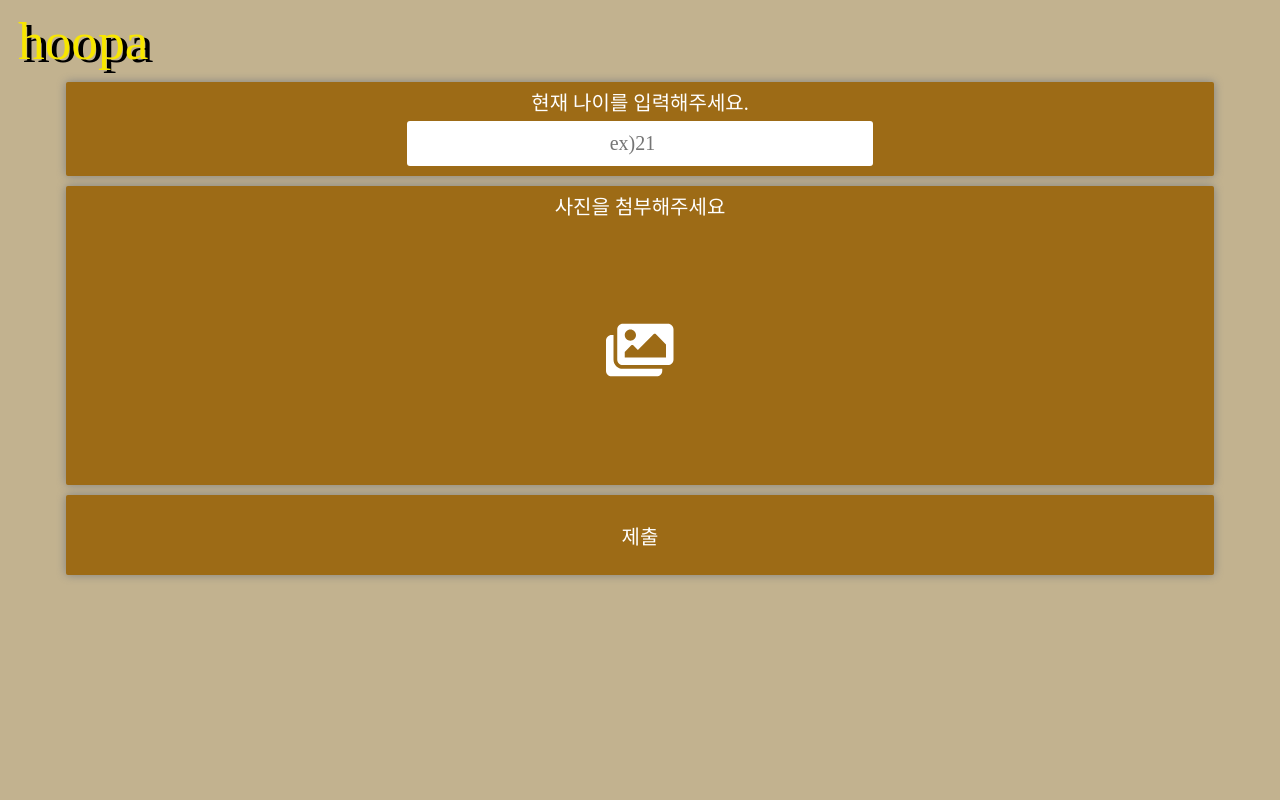
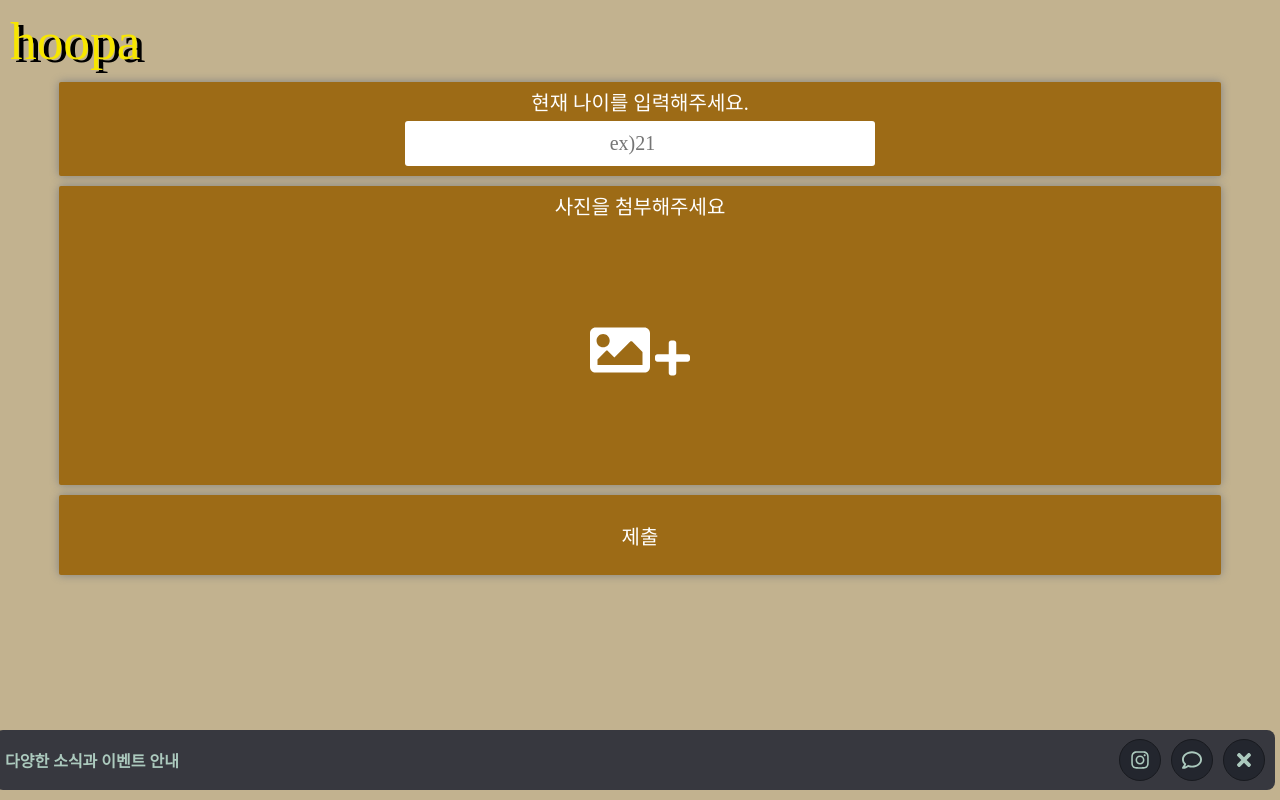
Before and after one commit to hooong/kakao_fish, a Django app: page /hoay/ in a window 1280 px wide. Run offline with Django 3.2, Linux system fonts and the light colour scheme; parts of the project's set-up code (start-up, migrations or seed data) failed here and were passed over; some libraries are stand-ins or nearby versions; some web fonts are replaced.

Commit message:
floating bar

```diff
--- a/kakaofish/HOAY/static/HOAY/style.css
+++ b/kakaofish/HOAY/static/HOAY/style.css
@@ -53,7 +53,9 @@ body{
 }
 #id_faceImg{
 	display: none;
+
 }
+#id_faceImg:cursor
 .smt{
     font-family: DOSMyungjo;
     font-size:14pt;
--- a/kakaofish/HOAY/templates/hoyamain.html
+++ b/kakaofish/HOAY/templates/hoyamain.html
@@ -2,6 +2,7 @@
 <!DOCTYPE html>
 <html>
 <head>
+    <link rel="stylesheet" href="https://cdnjs.cloudflare.com/ajax/libs/animate.css/3.7.2/animate.min.css">
         <script src="https://use.fontawesome.com/releases/v5.2.0/js/all.js"></script>
 	<title></title>
 	<meta name="viewport" content="width=device-width">
@@ -22,10 +23,11 @@
 
 	<div class="contain">
 		<span id="containPannel">사진을 첨부해주세요</span>
-		<label for="id_faceImg" style="padding:100px 100px">
+		<label for="id_faceImg" style="cursor:pointer;padding:100px 100px">
 
-			<i id="imageIcon" class="fas fa-images fa-3x"></i>
-            <input type="file" name="faceImg" accept="image/*" id="id_faceImg" onchange="previewFile()" required/>        </label>
+        <svg aria-hidden="true" focusable="false" data-prefix="fas" data-icon="image" class="svg-inline--fa fa-image fa-w-16 fa-3x" role="img" xmlns="http://www.w3.org/2000/svg" viewBox="0 0 512 512"><path fill="currentColor" d="M464 448H48c-26.51 0-48-21.49-48-48V112c0-26.51 21.49-48 48-48h416c26.51 0 48 21.49 48 48v288c0 26.51-21.49 48-48 48zM112 120c-30.928 0-56 25.072-56 56s25.072 56 56 56 56-25.072 56-56-25.072-56-56-56zM64 384h384V272l-87.515-87.515c-4.686-4.686-12.284-4.686-16.971 0L208 320l-55.515-55.515c-4.686-4.686-12.284-4.686-16.971 0L64 336v48z"></path></svg>
+        <svg aria-hidden="true" focusable="false" data-prefix="fas" data-icon="plus" class="svg-inline--fa fa-plus fa-w-14 fa-2x" role="img" xmlns="http://www.w3.org/2000/svg" viewBox="0 0 448 512"><path fill="currentColor" d="M416 208H272V64c0-17.67-14.33-32-32-32h-32c-17.67 0-32 14.33-32 32v144H32c-17.67 0-32 14.33-32 32v32c0 17.67 14.33 32 32 32h144v144c0 17.67 14.33 32 32 32h32c17.67 0 32-14.33 32-32V304h144c17.67 0 32-14.33 32-32v-32c0-17.67-14.33-32-32-32z"></path></svg>
+        <input type="file" name="faceImg" accept="image/*" id="id_faceImg" onchange="previewFile()" required/>        </label>
 			<img src="" style="height:150px;margin:10px;"  alt="이미지 미리보기...">
 
 	</div>
@@ -41,8 +43,77 @@
 
 </div>
 </form>
-</body>
-</html>
+
+  <style>
+    body{
+      padding:0px;
+      margin:0px;
+    }
+    .floatingBar{
+
+      flex:1 1 100%;
+      position:fixed;
+      bottom:10px;
+      left:-5px;
+      padding:5px;
+      display:flex;
+      border-radius: 8px;
+      width:100%;
+      height:60px;
+      background-color:#37383f;
+      align-items:center;
+      box-sizing:border-box;
+    }
+    .circleBtn{
+      margin:5px;
+      border:1px solid #181a1f;
+      background-color:#23262e;
+      display:flex;
+      justify-content:center;
+      align-items:center;
+      border-radius: 50%;
+      min-width:40px;
+      min-height:40px;
+    }
+    .circleBtn > svg{
+      color:#accabe;
+      min-width:20px;
+      min-height:20px;
+      max-width:32px;
+      max-height:32px;
+    }
+    .textNotice{
+      padding-left:5px;
+      flex:1 1;
+      color:#accabe;
+      font-weight: bold;
+    }
+    .btnBox{
+      flex:1 1;
+      display:flex;
+      justify-content: flex-end;
+    }
+  </style>
+
+  <div class="floatingBar animated slideInLeft">
+    <div class="textNotice">
+      다양한 소식과 이벤트 안내
+    </div>
+    <div class="btnBox">
+        <div class="circleBtn">
+            <svg  aria-hidden="true" focusable="false" data-prefix="fab" data-icon="instagram" class="svg-inline--fa fa-instagram fa-w-14" role="img" xmlns="http://www.w3.org/2000/svg" viewBox="0 0 448 512"><path fill="currentColor" d="M224.1 141c-63.6 0-114.9 51.3-114.9 114.9s51.3 114.9 114.9 114.9S339 319.5 339 255.9 287.7 141 224.1 141zm0 189.6c-41.1 0-74.7-33.5-74.7-74.7s33.5-74.7 74.7-74.7 74.7 33.5 74.7 74.7-33.6 74.7-74.7 74.7zm146.4-194.3c0 14.9-12 26.8-26.8 26.8-14.9 0-26.8-12-26.8-26.8s12-26.8 26.8-26.8 26.8 12 26.8 26.8zm76.1 27.2c-1.7-35.9-9.9-67.7-36.2-93.9-26.2-26.2-58-34.4-93.9-36.2-37-2.1-147.9-2.1-184.9 0-35.8 1.7-67.6 9.9-93.9 36.1s-34.4 58-36.2 93.9c-2.1 37-2.1 147.9 0 184.9 1.7 35.9 9.9 67.7 36.2 93.9s58 34.4 93.9 36.2c37 2.1 147.9 2.1 184.9 0 35.9-1.7 67.7-9.9 93.9-36.2 26.2-26.2 34.4-58 36.2-93.9 2.1-37 2.1-147.8 0-184.8zM398.8 388c-7.8 19.6-22.9 34.7-42.6 42.6-29.5 11.7-99.5 9-132.1 9s-102.7 2.6-132.1-9c-19.6-7.8-34.7-22.9-42.6-42.6-11.7-29.5-9-99.5-9-132.1s-2.6-102.7 9-132.1c7.8-19.6 22.9-34.7 42.6-42.6 29.5-11.7 99.5-9 132.1-9s102.7-2.6 132.1 9c19.6 7.8 34.7 22.9 42.6 42.6 11.7 29.5 9 99.5 9 132.1s2.7 102.7-9 132.1z"></path></svg>
+        </div>
+
+        <div class="circleBtn">
+            <svg aria-hidden="true" focusable="false" data-prefix="far" data-icon="comment" class="svg-inline--fa fa-comment fa-w-16" role="img" xmlns="http://www.w3.org/2000/svg" viewBox="0 0 512 512"><path fill="currentColor" d="M256 32C114.6 32 0 125.1 0 240c0 47.6 19.9 91.2 52.9 126.3C38 405.7 7 439.1 6.5 439.5c-6.6 7-8.4 17.2-4.6 26S14.4 480 24 480c61.5 0 110-25.7 139.1-46.3C192 442.8 223.2 448 256 448c141.4 0 256-93.1 256-208S397.4 32 256 32zm0 368c-26.7 0-53.1-4.1-78.4-12.1l-22.7-7.2-19.5 13.8c-14.3 10.1-33.9 21.4-57.5 29 7.3-12.1 14.4-25.7 19.9-40.2l10.6-28.1-20.6-21.8C69.7 314.1 48 282.2 48 240c0-88.2 93.3-160 208-160s208 71.8 208 160-93.3 160-208 160z"></path></svg>
+        </div>
+        <div class="circleBtn">
+            <svg style="transform:rotate(45deg)" aria-hidden="true" focusable="false" data-prefix="fas" data-icon="plus" class="svg-inline--fa fa-plus fa-w-14" role="img" xmlns="http://www.w3.org/2000/svg" viewBox="0 0 448 512"><path fill="currentColor" d="M416 208H272V64c0-17.67-14.33-32-32-32h-32c-17.67 0-32 14.33-32 32v144H32c-17.67 0-32 14.33-32 32v32c0 17.67 14.33 32 32 32h144v144c0 17.67 14.33 32 32 32h32c17.67 0 32-14.33 32-32V304h144c17.67 0 32-14.33 32-32v-32c0-17.67-14.33-32-32-32z"></path></svg>
+        </div>
+    </div>
+
+</div>
+
 
 <script>
 function smt(){
@@ -79,3 +150,6 @@ function previewFile() {
   }
 }
 </script>
+
+</body>
+</html>
--- a/kakaofish/kakaofish/settings.py
+++ b/kakaofish/kakaofish/settings.py
@@ -27,7 +27,7 @@ config_secret_common = json.loads(open(CONFIG_SECRET_COMMON_FILE).read())
 SECRET_KEY = config_secret_common['django']['secret_key']
 
 # SECURITY WARNING: don't run with debug turned on in production!
-DEBUG = False
+DEBUG = True
 
 ALLOWED_HOSTS = ['*']
 
```
Also changed, not shown: 1 other file.
